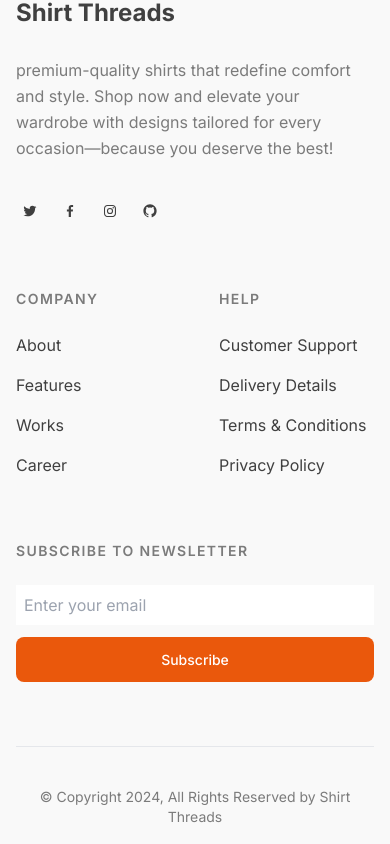
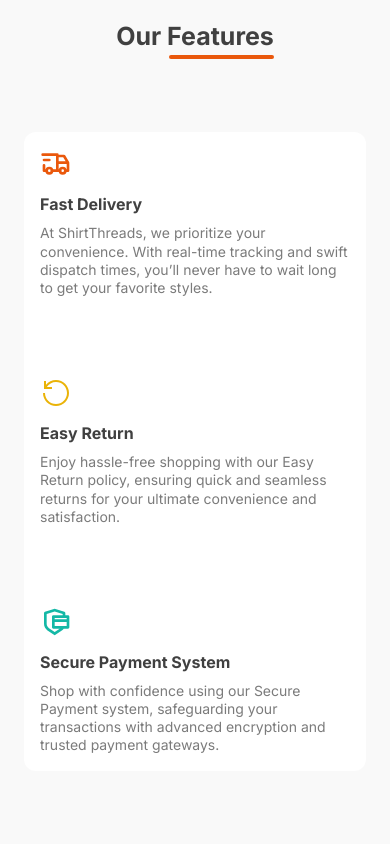
Before and after one commit to Reavampop/copy, a React (Vite) app in the folder frontend/: page / in a window 390 px wide. Shown: the part 9640-10484 px from the top of the page. Built offline with nearby package versions, Linux system fonts and the light colour scheme.

Commit message:
features UI

```diff
--- /dev/null
+++ b/frontend/src/components/Features.jsx
@@ -0,0 +1,45 @@
+import Title from "./Title";
+import { TbTruckDelivery } from "react-icons/tb";
+import { RiSecurePaymentLine } from "react-icons/ri";
+import { LiaUndoAltSolid } from "react-icons/lia";
+
+const Features = () => {
+  return (
+    <section className="max-padd-container py-16">
+      {/* title */}
+      <Title title={"Our Features"} titleStyles={"text-center"} />
+      {/* container */}
+      <div className="grid grid-cols-1 sm:grid-cols-2 lg:grid-cols-3 gap-12 bg-white rounded-xl">
+        <div className="p-4 rounded-3xl">
+          <TbTruckDelivery className="bold-32 mb-3 text-secondary" />
+          <h4 className="h4 capitalize">Fast Delivery</h4>
+          <p>
+            At ShirtThreads, we prioritize your convenience. With real-time
+            tracking and swift dispatch times, you’ll never have to wait long to
+            get your favorite styles.
+          </p>
+        </div>
+        <div className="p-4 rounded-3xl">
+          <LiaUndoAltSolid className="bold-32 mb-3 text-yellow-500" />
+          <h4 className="h4 capitalize">Easy Return</h4>
+          <p>
+            Enjoy hassle-free shopping with our Easy Return policy, ensuring
+            quick and seamless returns for your ultimate convenience and
+            satisfaction.
+          </p>
+        </div>
+        <div className="p-4 rounded-3xl">
+          <RiSecurePaymentLine className="bold-32 mb-3 text-teal-500" />
+          <h4 className="h4 capitalize">Secure Payment System</h4>
+          <p>
+            Shop with confidence using our Secure Payment system, safeguarding
+            your transactions with advanced encryption and trusted payment
+            gateways.
+          </p>
+        </div>
+      </div>
+    </section>
+  );
+};
+
+export default Features;
--- a/frontend/src/components/Navbar.jsx
+++ b/frontend/src/components/Navbar.jsx
@@ -40,7 +40,7 @@ const Navbar = ({ containerStyles, toggleMenu, menuOpened }) => {
             onClick={menuOpened && toggleMenu}
           >
             {icon}
-            <h5>{label}</h5>
+            <h5 className="medium-16">{label}</h5>
           </NavLink>
         </div>
       ))}
```
